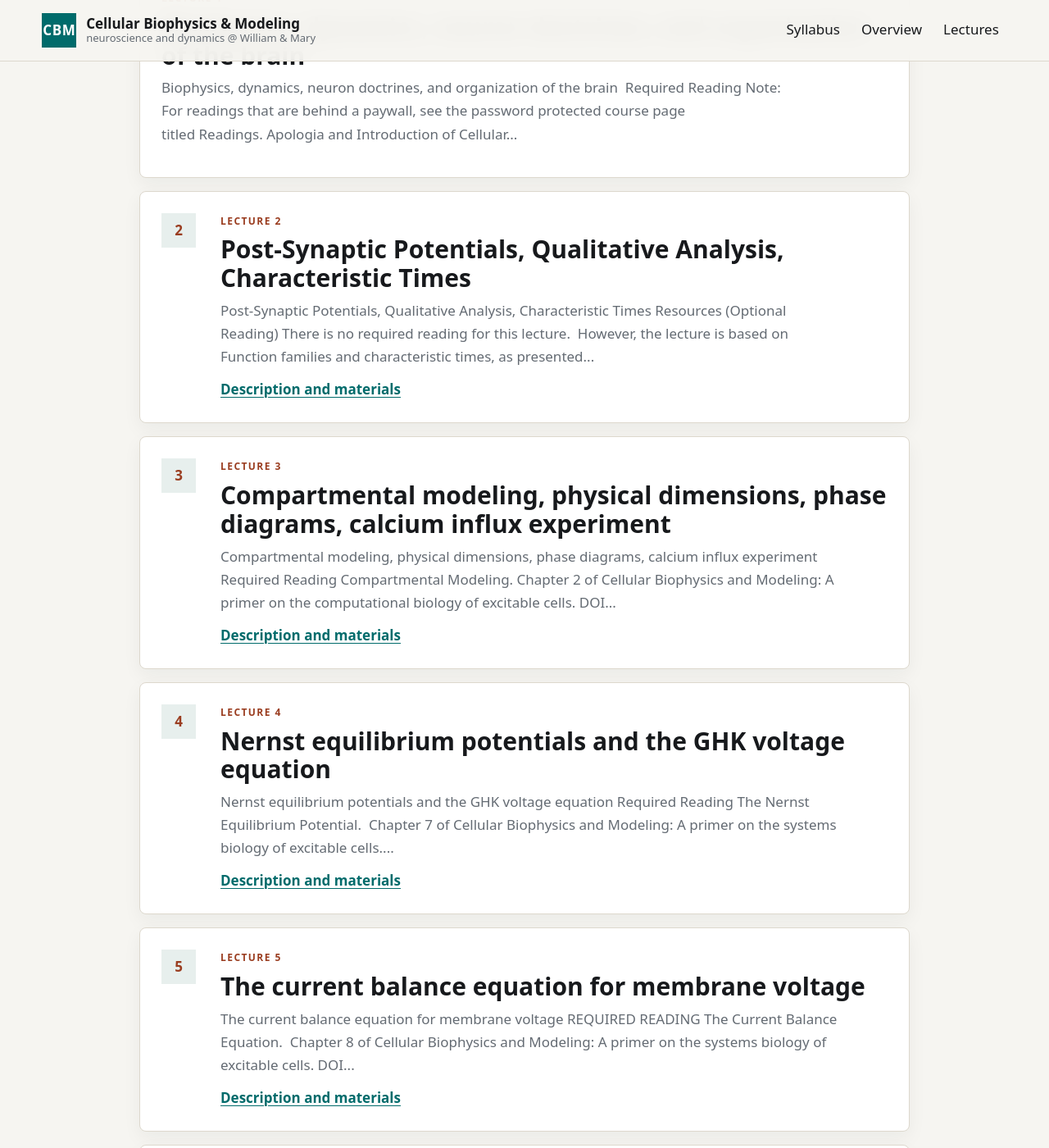
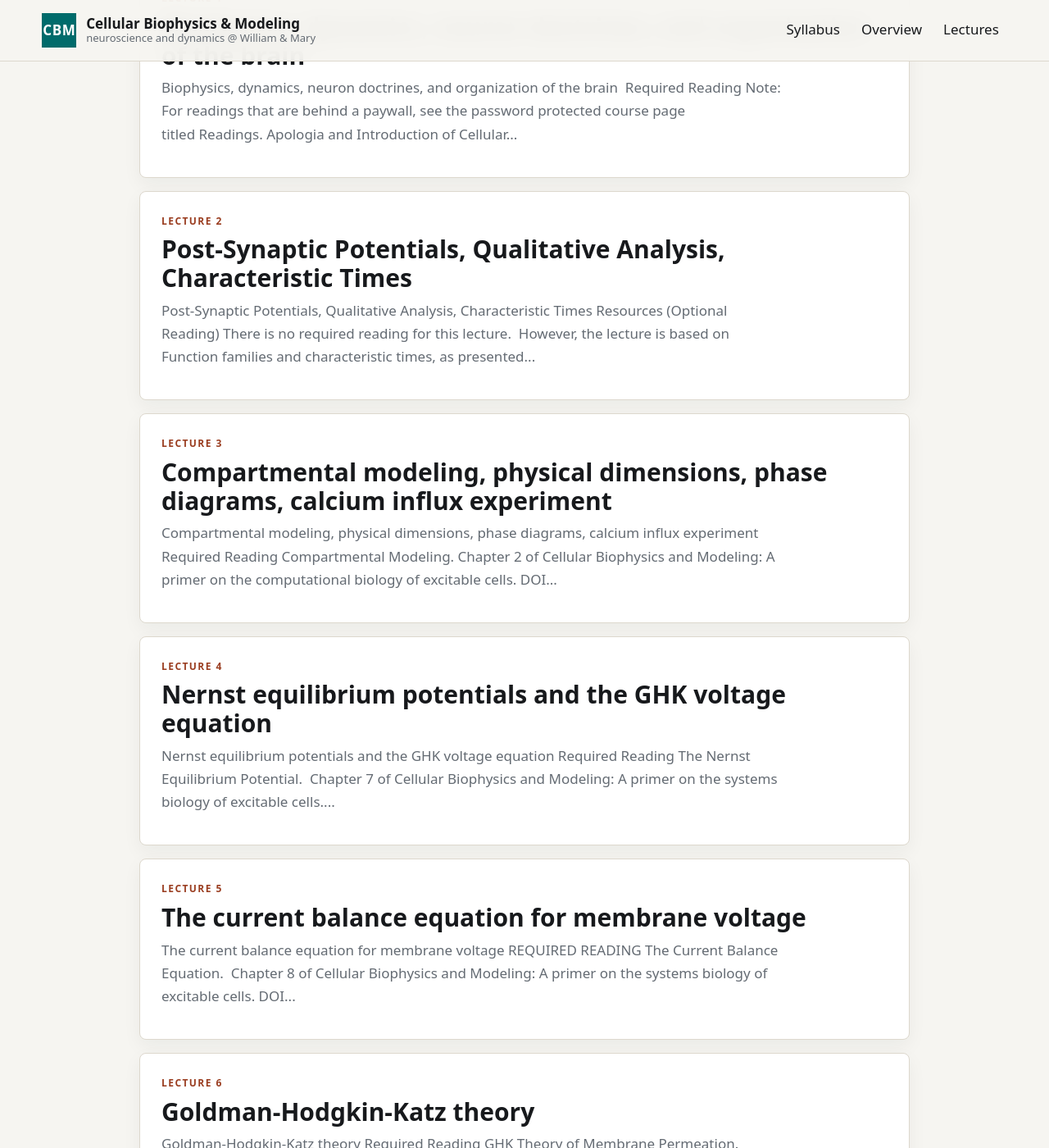
Before and after one commit to gregconradismith/cellular-biophysics-and-modeling, a Jekyll site: the page built from docs/_materials/lectures.md, in a window 1280 px wide and 1400 px high, scrolled down 313 px. Shown: the whole window at 82% size. Built offline with Jekyll 4.4.1, drawn with Linux system fonts in a browser that asks for light colours; some of the changed text lies outside the part shown.

Commit message:
Reduce all lecture index entries

```diff
--- a/docs/_layouts/lectures.html
+++ b/docs/_layouts/lectures.html
@@ -13,17 +13,11 @@ layout: default
           {% elsif item.content contains "<h2" %}
             {% assign lecture_title = item.content | split: "</h2>" | first | strip_html | normalize_whitespace %}
           {% endif %}
-        <article class="lecture-index-item{% if item.slug == 'lecture-1' %} is-reduced{% endif %}">
-          {% unless item.slug == "lecture-1" %}
-          <div class="lecture-index-number">{{ forloop.index }}</div>
-          {% endunless %}
+        <article class="lecture-index-item">
           <div class="lecture-index-body">
             <p class="eyebrow">{{ item.title | escape }}</p>
             <h2><a href="{{ item.url | relative_url }}">{{ lecture_title | escape }}</a></h2>
             <p>{{ item.content | strip_html | normalize_whitespace | replace: "&amp;", "&" | replace: "&nbsp;", " " | truncatewords: 30 }}</p>
-            {% unless item.slug == "lecture-1" %}
-            <a class="lecture-index-link" href="{{ item.url | relative_url }}">Description and materials</a>
-            {% endunless %}
           </div>
         </article>
         {% endfor %}
--- a/docs/assets/site.css
+++ b/docs/assets/site.css
@@ -177,25 +177,13 @@ main { min-height: 70vh; }
 }
 .lecture-index-item {
   display: grid;
-  grid-template-columns: 54px minmax(0, 1fr);
+  grid-template-columns: minmax(0, 1fr);
   gap: 18px;
   padding: clamp(18px, 3vw, 26px);
   background: var(--surface);
   border: 1px solid var(--line);
   border-radius: 8px;
   box-shadow: 0 8px 22px rgba(28, 31, 34, .05);
-}
-.lecture-index-item.is-reduced {
-  grid-template-columns: minmax(0, 1fr);
-}
-.lecture-index-number {
-  display: grid;
-  place-items: center;
-  width: 42px;
-  height: 42px;
-  background: var(--soft);
-  color: var(--accent-2);
-  font-weight: 800;
 }
 .lecture-index-body h2 {
   margin: 0 0 8px;
@@ -305,7 +293,6 @@ main { min-height: 70vh; }
   .site-header { position: static; align-items: flex-start; flex-direction: column; }
   nav { justify-content: flex-start; }
   .hero, .two-column { grid-template-columns: 1fr; }
-  .lecture-index-item { grid-template-columns: 1fr; }
   .hero { min-height: 0; }
   .hero img { order: -1; max-height: 340px; }
   .site-footer { flex-direction: column; }
```
